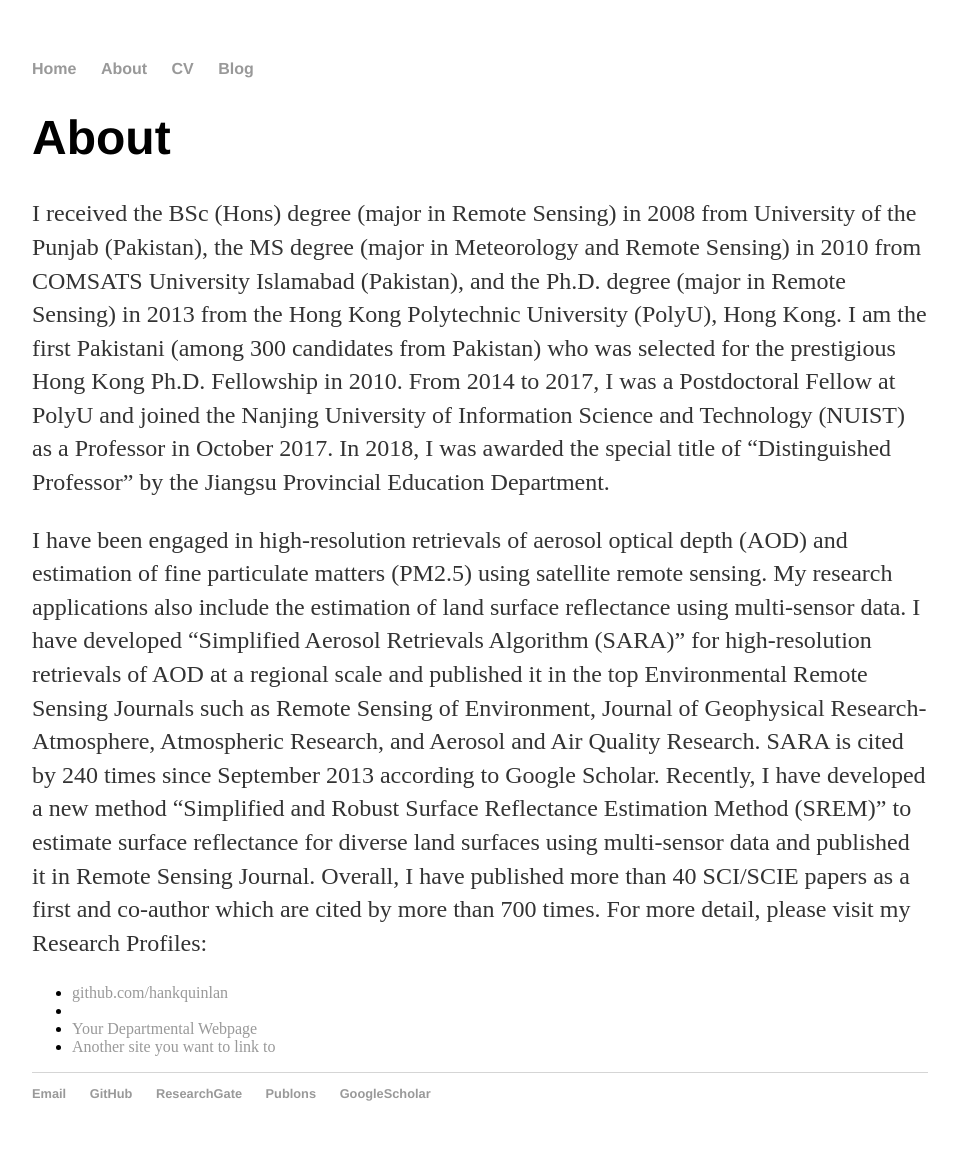
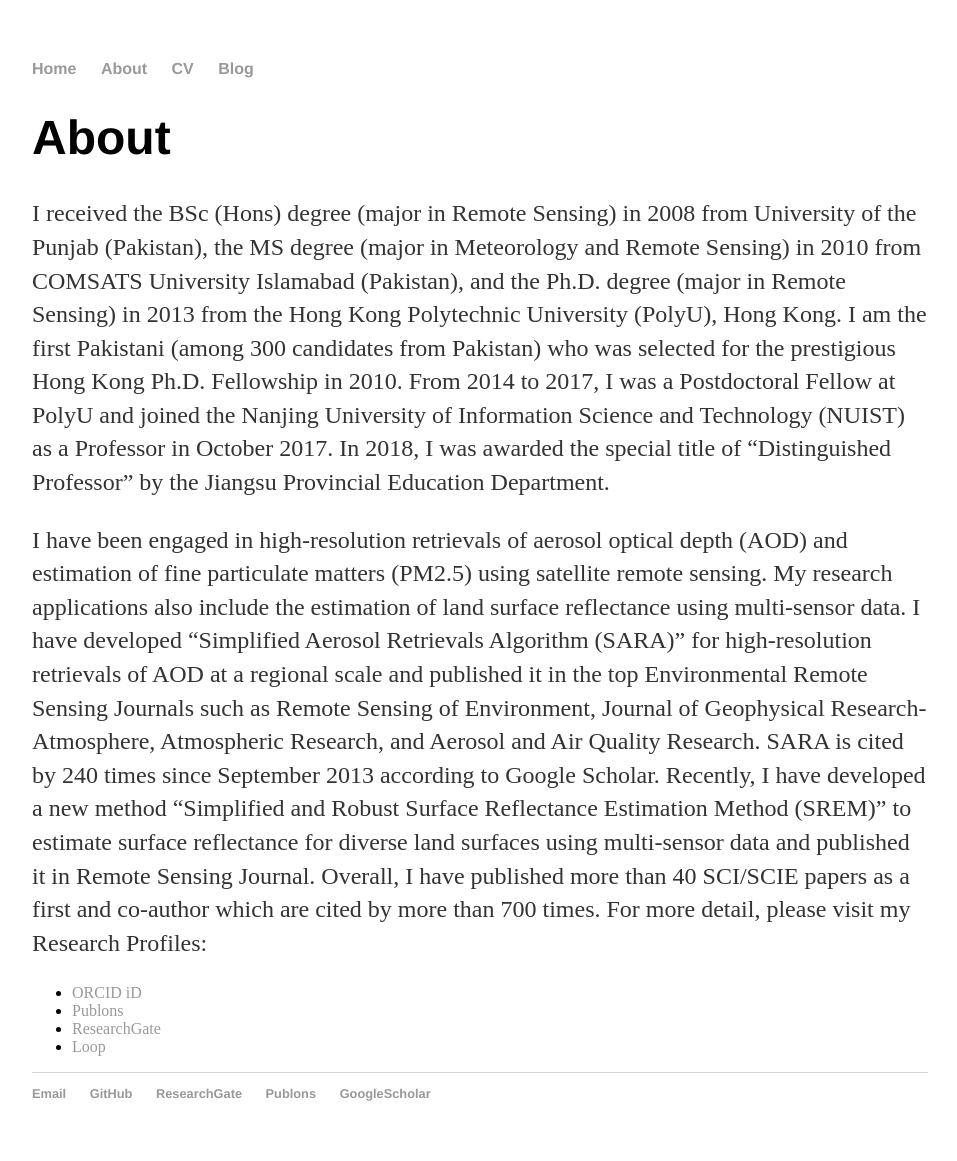
Before and after one commit to rs-DrBilal/rsbilal.github.io, a Jekyll site: the page built from about/index.html, in a window 1280 px wide. Shown: the whole page, without its empty margins (160-1117 px from the left). Built offline with Jekyll 4.4.1, drawn with Linux system fonts in a browser that asks for light colours.

Commit message:
Update index.html

```diff
--- a/about/index.html
+++ b/about/index.html
@@ -9,9 +9,9 @@
 			<p>I have been engaged in high-resolution retrievals of aerosol optical depth (AOD) and estimation of fine particulate matters (PM2.5) using satellite remote sensing. My research applications also include the estimation of land surface reflectance using multi-sensor data. I have developed “Simplified Aerosol Retrievals Algorithm (SARA)” for high-resolution retrievals of AOD at a regional scale and published it in the top Environmental Remote Sensing Journals such as Remote Sensing of Environment, Journal of Geophysical Research-Atmosphere, Atmospheric Research, and Aerosol and Air Quality Research. SARA is cited by 240 times since September 2013 according to Google Scholar. Recently, I have developed a new method “Simplified and Robust Surface Reflectance Estimation Method (SREM)” to estimate surface reflectance for diverse land surfaces using multi-sensor data and published it in Remote Sensing Journal. Overall, I have published more than 40 SCI/SCIE papers as a first and co-author which are cited by more than 700 times. For more detail, please visit my Research Profiles:</p>
 
 			<ul class="contacts">
-				<li><a href="https://github.com/hankquinlan">github.com/hankquinlan</a></li>
-				<li><a href="#https://www.researchgate.net/profile/Muhammad_Bilal_phd"/ResearchGate</a></li>
-				<li><a href="#">Your Departmental Webpage</a></li>
-				<li><a href="#">Another site you want to link to</a></li>
+				<li><a href="https://orcid.org/0000-0003-1022-3999">ORCID iD</a></li>
+				<li><a href=" https://publons.com/researcher/1093783/muhammad-bilal/">Publons</a></li>
+				<li><a href="https://www.researchgate.net/profile/Muhammad_Bilal_phd">ResearchGate</a></li>
+				<li><a href="https://loop.frontiersin.org/people/263729/overview">Loop</a></li>
 				</ul>
 		</div>
```
